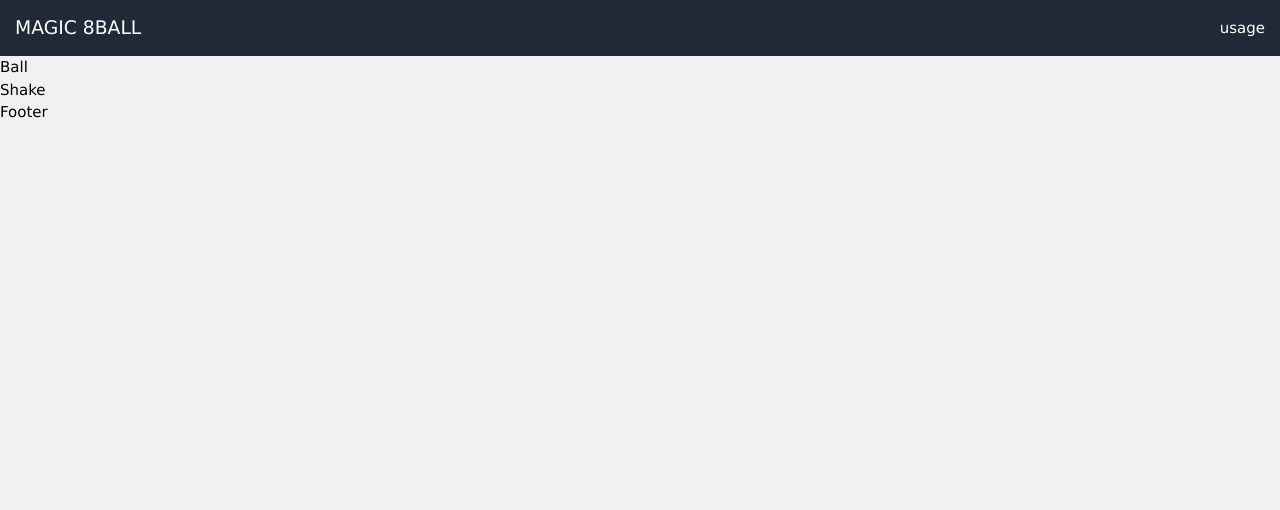
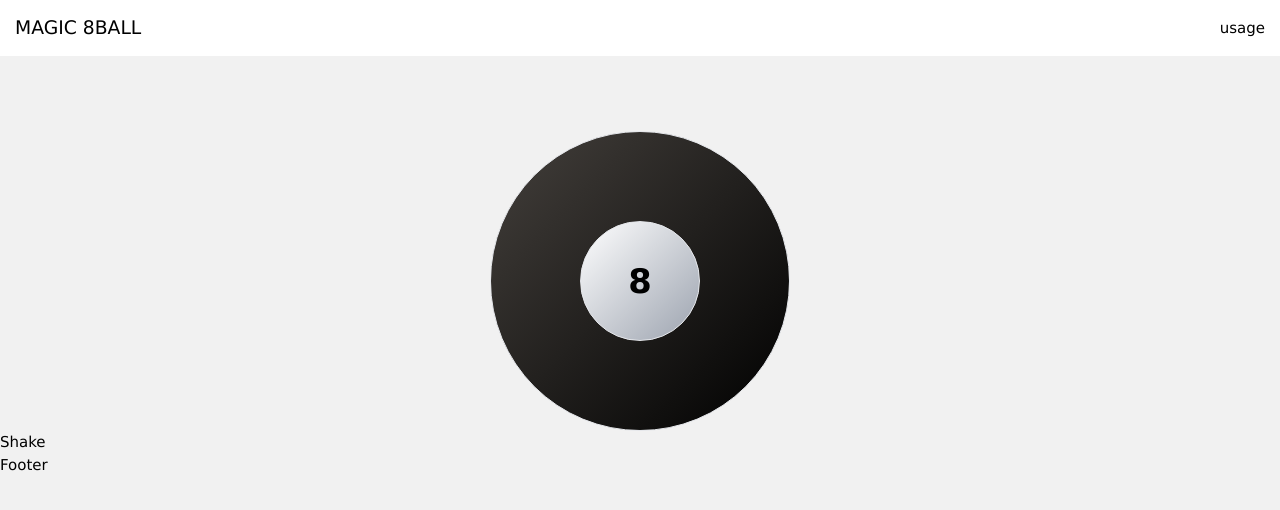
Before and after one commit to handeDan/magic_8ball, a React (Vite) app: page / in a window 1280 px wide. Shown: the top 510 px of the page. Built offline with nearby package versions, Linux system fonts and the light colour scheme.

Commit message:
Ball component

```diff
--- a/src/components/Ball.jsx
+++ b/src/components/Ball.jsx
@@ -1,7 +1,15 @@
 import React from "react";
 
 function Ball() {
-  return <div>Ball</div>;
+  return (
+    <div className="flex justify-center items-center mt-20">
+      <div className="bg-gradient-to-tl from-black to-stone-700 p-10 border rounded-full w-80 h-80 flex justify-center items-center">
+        <div className="border bg-gradient-to-tl from-gray-400 to-white p-10 rounded-full w-32 h-32 flex justify-center items-center">
+          <span className="text-4xl font-bold">8</span>
+        </div>
+      </div>
+    </div>
+  );
 }
 
 export default Ball;
--- a/src/components/Header.jsx
+++ b/src/components/Header.jsx
@@ -2,7 +2,7 @@ import React from "react";
 
 function Header() {
   return (
-    <div className="flex justify-between items-center p-4 bg-gray-800 text-white">
+    <div className="flex justify-between items-center p-4 bg-white">
       <p className="text-xl">MAGIC 8BALL</p>
       <a href="">usage</a>
     </div>
```
